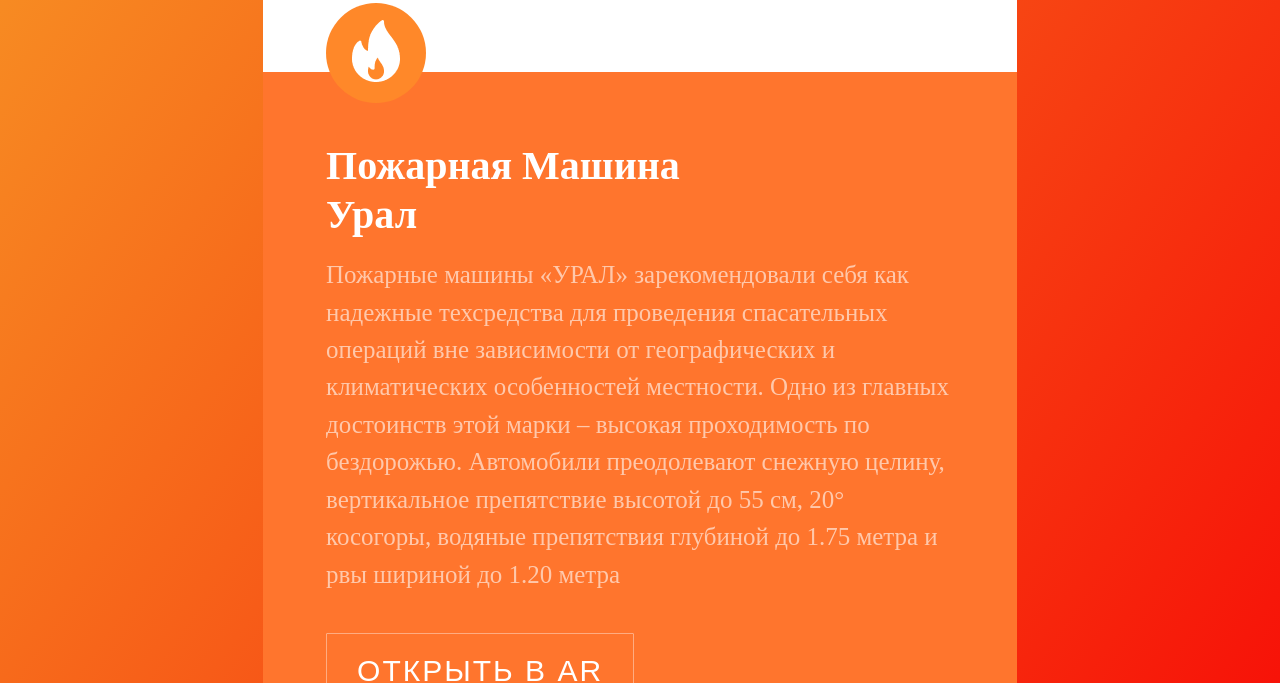
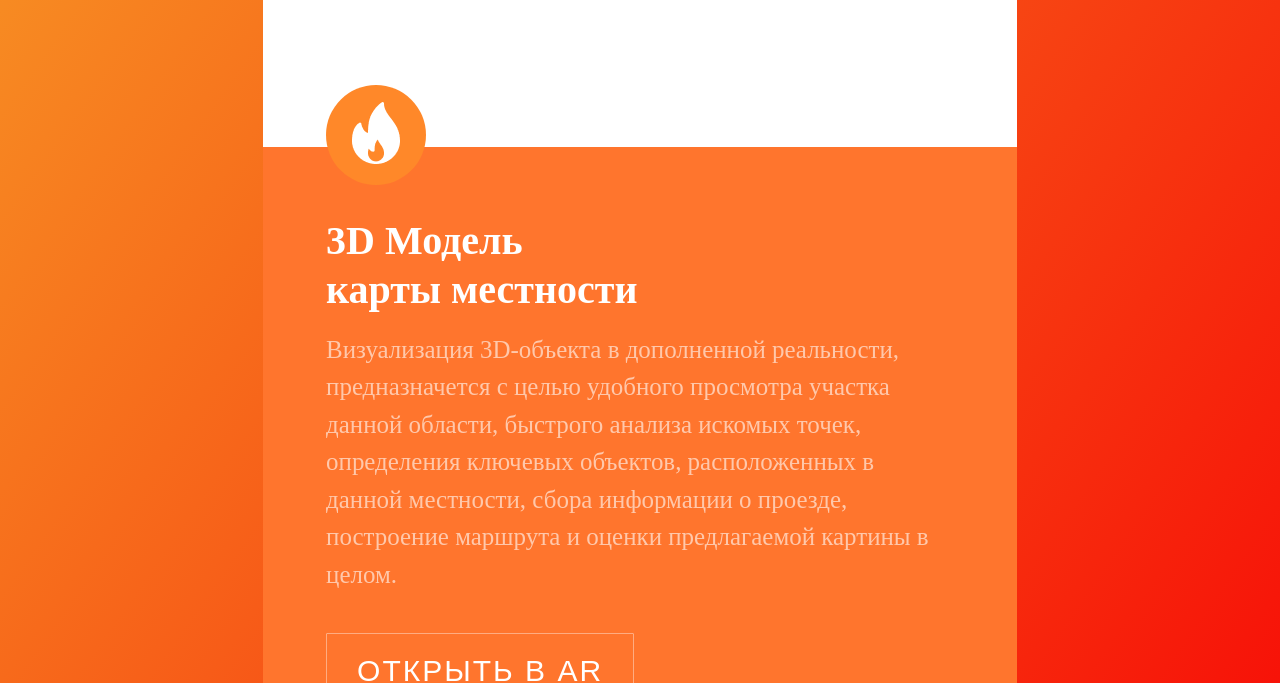
Before and after one commit to ermakovss/ARMap, a plain HTML site: page index.html in a window 1280 px wide. Shown: the part 762-1445 px from the top of the page. Drawn offline with nearby package versions, Linux system fonts and the light colour scheme.

Commit message:
Update index.html

```diff
--- a/index.html
+++ b/index.html
@@ -21,9 +21,10 @@
 							<source srcset="img/Vector.webp" type="image/webp"><img src="img/Vector.png" alt="">
 						</picture>
 					</div>
-						<div class="model_title">Пожарная Машина<br> Урал</div>
+						<div class="model_title">3D Модель <br> карты местности </div>
 						<div class="model_subtitle">
-							Пожарные машины «УРАЛ» зарекомендовали себя как надежные техсредства для проведения спасательных операций вне зависимости от географических и климатических особенностей местности. Одно из главных достоинств этой марки – высокая проходимость по бездорожью. Автомобили преодолевают снежную целину, вертикальное препятствие высотой до 55 см, 20° косогоры, водяные препятствия глубиной до 1.75 метра и рвы шириной до 1.20 метра
+							Визуализация 3D-объекта в дополненной реальности, предназначется с целью удобного просмотра участка данной области, быстрого анализа искомых точек,
+							определения ключевых объектов, расположенных в данной местности, сбора информации о проезде, построение маршрута и оценки предлагаемой картины в целом.
 						</div>
 						<button class="model_btn border-button" id="pc_btn">Открыть в AR</button>
 				</div>
```
